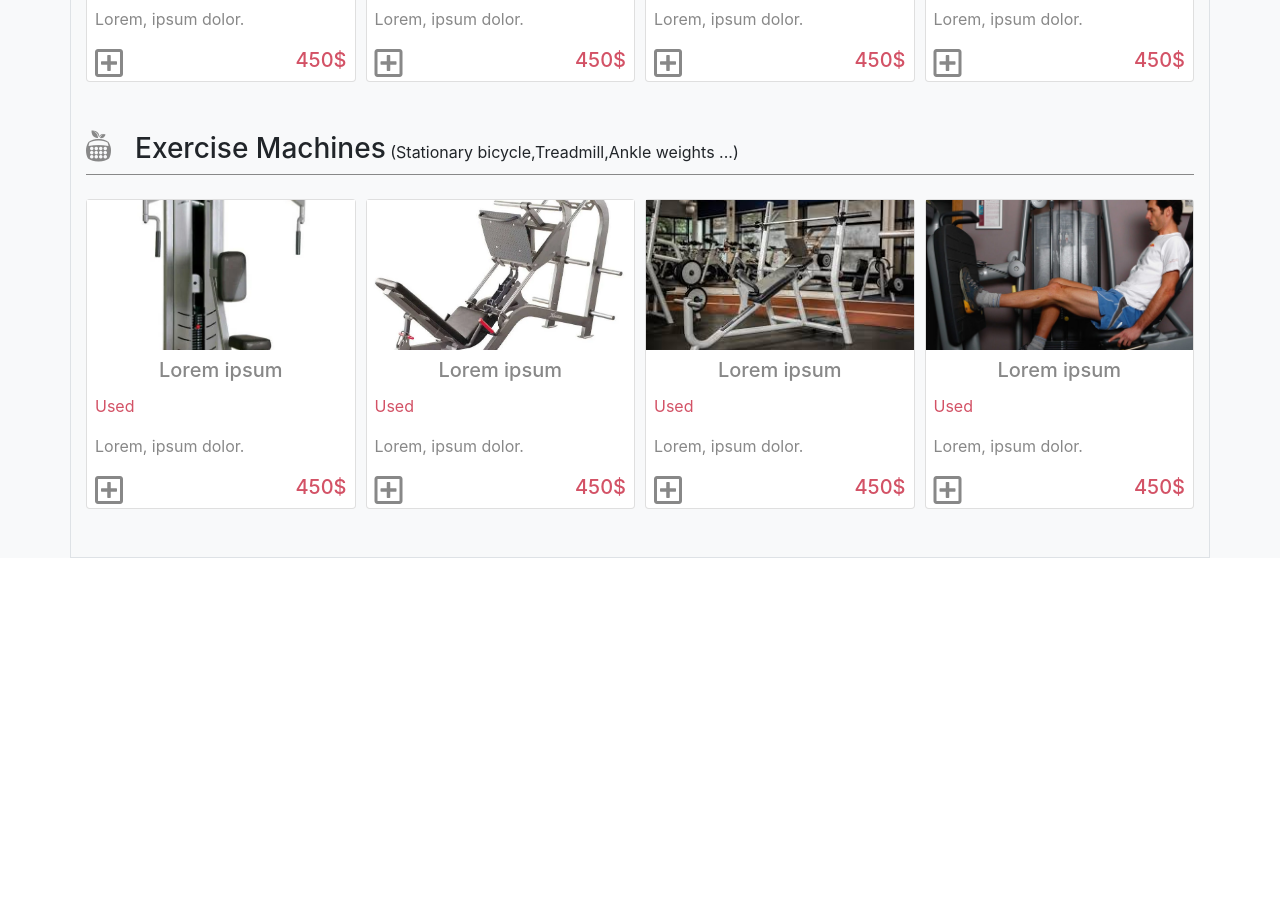
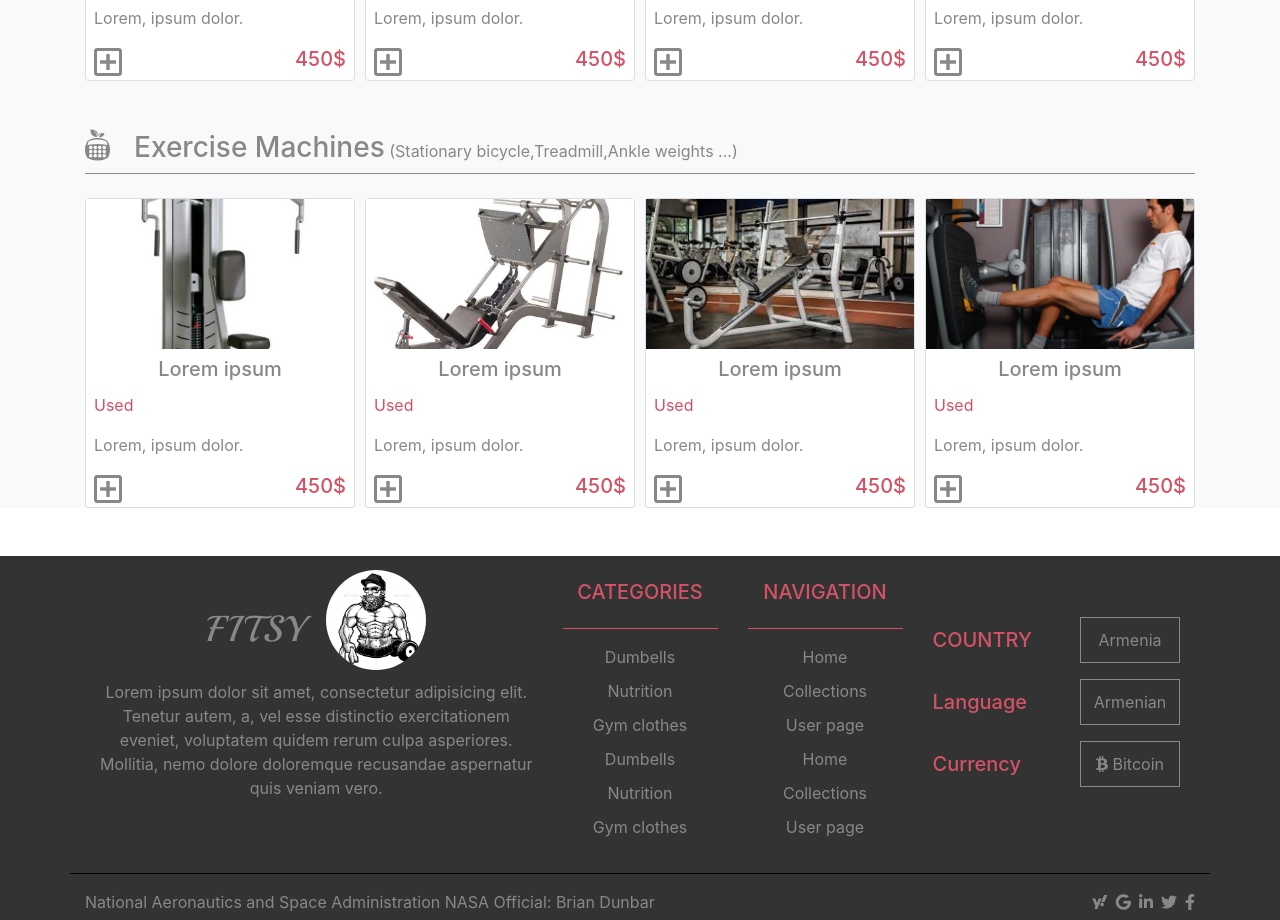
Before and after one commit to MkrtichSargsyan/Fitness-Shop, a website: page index.html in a window 1280 px wide. Shown: the part 1880-2800 px from the top of the page. Before the commit the page ends 2438 px from the top, so only its background shows below. Drawn offline with nearby package versions, Linux system fonts and the light colour scheme.

Commit message:
finish home page styling

```diff
--- a/index.html
+++ b/index.html
@@ -99,7 +99,7 @@
     <section class="best-sellers pb-5 pt-3  d-none d-md-block">
       <div class="container">
 
-        <div class=" d-flex flex-column px-0">
+        <div class=" d-flex flex-column px-0 w-75 mx-auto">
 
           <h2 class="text-grey">Best Sellers</h2>
 
@@ -171,14 +171,14 @@
 
     <!-- main section -->
     <section class="bg-light">
-      <div class="container border">
+      <div class="container">
 
         <!-- nutrition items -->
         <div class="items-segment my-5">
 
           <div class="heading d-flex mb-4 align-items-baseline pb-2">
             <i class="fab fa-nutritionix mr-4 fa-2x"></i>
-            <p>
+            <p class="text-grey">
               <strong class="h3">Nutrition</strong>
               <span class="d-none d-md-inline">(Carbohydrates,Proteins,Energy drinks ...)</span>
             </p>
@@ -248,7 +248,7 @@
 
           <div class="heading d-flex mb-4 align-items-baseline pb-2">
             <i class="fab fa-nutritionix mr-4 fa-2x"></i>
-            <p>
+            <p class="text-grey">
               <strong class="h3">Dumbells</strong>
               <span class="d-none d-md-inline">(Fixed,Adjustable,Kettlebells ...)</span>
             </p>
@@ -318,7 +318,7 @@
 
           <div class="heading d-flex mb-4 align-items-baseline pb-2">
             <i class="fab fa-nutritionix mr-4 fa-2x"></i>
-            <p>
+            <p class="text-grey">
               <strong class="h3">Gym clothes</strong>
               <span class="d-none d-md-inline">(T-Shirts,Sweatshirts,Sweatpants ...)</span>
             </p>
@@ -388,7 +388,7 @@
 
           <div class="heading d-flex mb-4 align-items-baseline pb-2">
             <i class="fab fa-nutritionix mr-4 fa-2x"></i>
-            <p>
+            <p class="text-grey">
               <strong class="h3">Exercise Machines</strong>
               <span class="d-none d-md-inline">(Stationary bicycle,Treadmill,Ankle weights ...)</span>
             </p>
@@ -454,11 +454,12 @@
 
     </section>
 
-    <!-- <footer class="color-eclipse py-4">
-      <div class="footer-top container d-flex justify-content-between">
+    <footer class="color-eclipse pt-4">
+      <div class="footer-top container row mx-auto justify-content-between">
 
-        <div class="about-page d-flex flex-column align-items-center justify-content-center">
+        <div class="about-page col-md-12 col-lg-5 mb-5 text-center">
 
+          <div class=" d-flex flex-column align-items-center justify-content-center">
             <div class="footer-logo d-flex align-items-center">
               <p class="m-0 mr-3 logo-font">FITSY</p>
               <div class="footer-logo-img">
@@ -469,11 +470,13 @@
             <p>Lorem ipsum dolor sit amet, consectetur adipisicing elit. Tenetur autem, a, vel esse distinctio
               exercitationem eveniet, voluptatem quidem rerum culpa asperiores. Mollitia, nemo dolore doloremque
               recusandae aspernatur quis veniam vero.</p>
+          </div>
 
         </div>
 
-        <div class="categories text-center">
-          <h4 class="mb-4">CATEGORIES</h4>
+        <div class="categories col-6 col-md-4 col-lg-2">
+          <div class=" text-center">
+            <h5 class="mb-4">CATEGORIES</h5>
             <div class="pt-3">
               <p>Dumbells</p>
               <p>Nutrition</p>
@@ -483,9 +486,12 @@
               <p>Gym clothes</p>
             </div>
           </div>
+        </div>
 
-        <div class="navigation text-center">
-          <h4 class="mb-4">NAVIGATION</h4>
+        <div class="navigation col-6 col-md-4 col-lg-2 mb-4">
+
+          <div class="text-center">
+            <h5 class="mb-4">NAVIGATION</h5>
             <div class="pt-3">
               <p>Home</p>
               <p>Collections</p>
@@ -496,32 +502,40 @@
             </div>
 
           </div>
+        </div>
 
-        <div class="country-language d-flex flex-column justify-content-center">
-
-          <div class="d-flex align-items-center justify-content-end">
-            <h4>COUNTRY</h4>
+        <div
+          class="country-language col-8 mb-5 mx-auto col-md-4 col-lg-3 d-flex flex-column justify-content-center align-content-between">
+          <div class="d-flex align-items-center justify-content-between">
+            <h5>COUNTRY</h5>
             <span>Armenia</span>
           </div>
-          <div class="d-flex my-3 align-items-center justify-content-end">
-            <h4>Language</h4>
+          <div class="d-flex my-3 align-items-center justify-content-between">
+            <h5>Language</h5>
             <span>Armenian</span>
           </div>
-          <div class="d-flex align-items-center justify-content-end">
-            <h4>Currency</h4>
+          <div class="d-flex align-items-center justify-content-between">
+            <h5>Currency</h5>
             <span>
               <i class="fab fa-btc"></i>
               <span>Bitcoin</span>
-              </>
           </div>
         </div>
+
       </div>
-      <div class="footer-bottom container mt-3">
-        <p class="text-white">
+      <div class="footer-bottom container py-3 d-flex flex-column flex-lg-row justify-content-between text-center">
+        <p class="text-grey">
           National Aeronautics and Space Administration
           NASA Official: Brian Dunbar</p>
+        <ul class="footer-social d-flex justify-content-center">
+          <li><i class="fab fa-yahoo"></i></li>
+          <li><i class="fab fa-google ml-2"></i></li>
+          <li><i class="fab fa-linkedin-in ml-2"></i></li>
+          <li><i class="fab fa-twitter ml-2"></i></li>
+          <li><i class="fab fa-facebook-f ml-2"></i></li>
+        </ul>
       </div>
-    </footer>  -->
+    </footer>
 
   </main>
 
--- a/styles/scss/layouts/_footer.scss
+++ b/styles/scss/layouts/_footer.scss
@@ -3,10 +3,6 @@ footer {
   .footer-top {
     color: $color-grey;
 
-
-    .about-page{
-      max-width: 40%;
-    }
 
     .footer-logo {
       height: 100px;
@@ -27,11 +23,11 @@ footer {
     .navigation,
     .categories {
 
-      p{
+      p {
         margin-bottom: 10px;
       }
 
-      & div {
+      & div > div{
         border-top: 1px solid $color-cabaret;
       }
     }
@@ -40,7 +36,7 @@ footer {
     .country-language,
     .categories {
 
-      & h4 {
+      & h5 {
         color: $color-cabaret;
 
       }
@@ -50,17 +46,20 @@ footer {
 
 
       p,
-      h4 {
+      h5 {
         margin: 0;
       }
 
-      & div > span {
+      & div>span {
         width: 100px;
         padding: 10px 0;
-        margin-left: 20px;
         border: 1px solid $color-grey;
         text-align: center;
       }
     }
   }
+
+  .footer-bottom{
+    border-top: 1px solid #000;
+  }
 }
```
Also changed, not shown: styles/css/app.css. Lines whose indentation alone changed are shown as unchanged.
